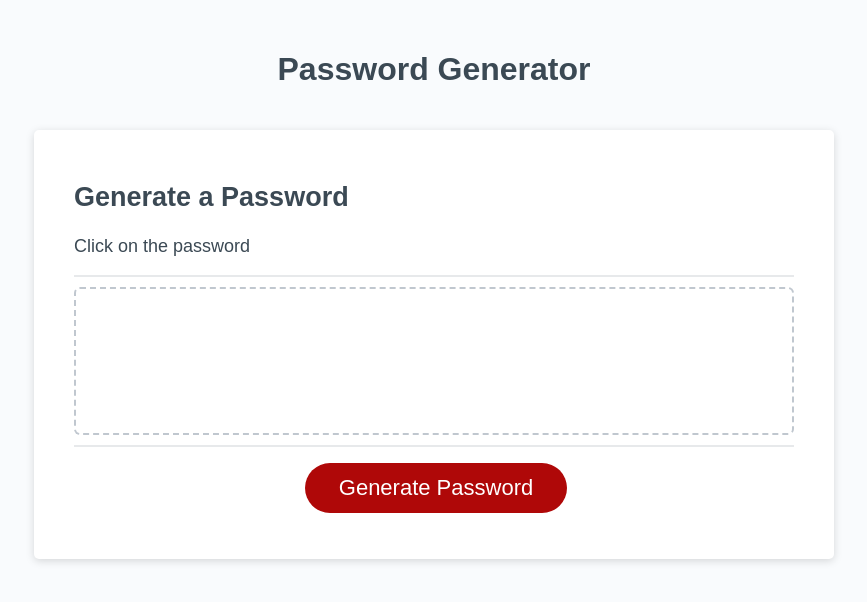
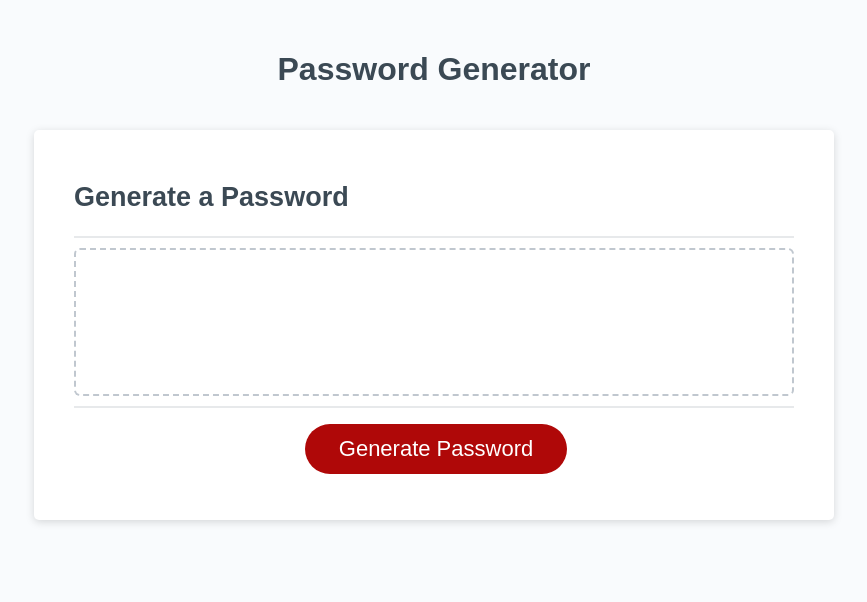
Before and after one commit to gilorcilla/strong-password-creator, a plain HTML site: page index.html in a window 1280 px wide. Shown: the whole page, without its empty margins (206-1073 px from the left). Drawn offline with Linux system fonts and the light colour scheme.

Commit message:
modify index.html

```diff
--- a/index.html
+++ b/index.html
@@ -17,7 +17,7 @@
             <div class="card-header">
                 <h2>Generate a Password</h2>
 
-                <p>Click on the password</p>
+                <!-- <p>Click on the password</p> -->
 
             </div>
             <div class="card-body">
```
